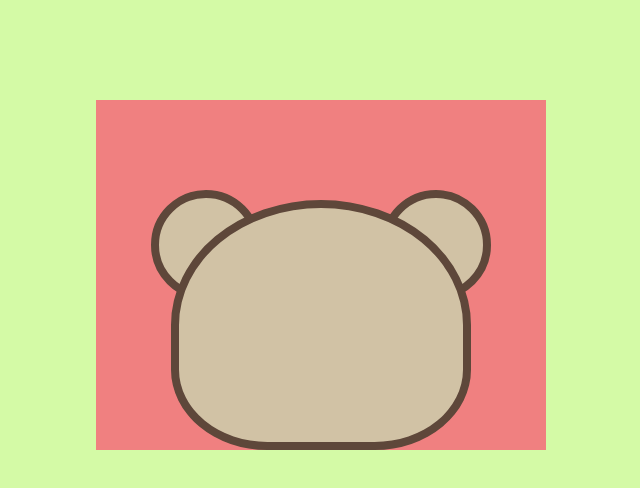
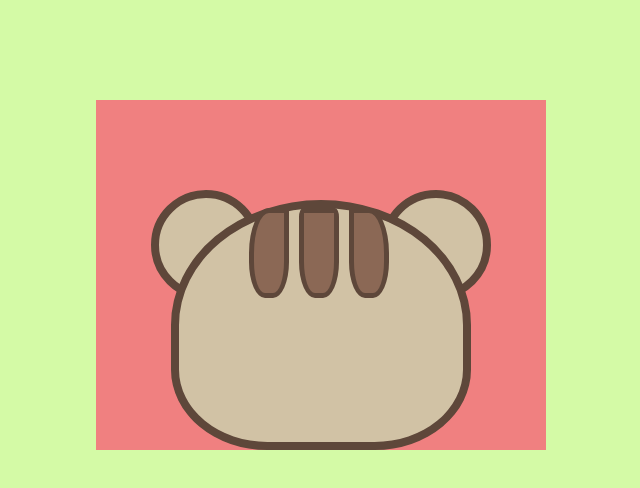
Before and after one commit to hayeonii/character_squirrel, a plain HTML site: page index.html in a window 1280 px wide. Shown: the whole page, without its empty margins (319-959 px from the left). Drawn offline with Linux system fonts and the light colour scheme.

Commit message:
다람쥐 줄무늬

```diff
--- a/style.css
+++ b/style.css
@@ -1,6 +1,7 @@
 /* setting */
 :root {
     --pri: #d1c2a5;
+    --sec: #8b6855;
 
 }
 
@@ -29,17 +30,6 @@ body {
     height: 350px;
 }
 
-.squirrel .face {
-    position: absolute;
-    bottom: 0;
-    left: 75px;
-    width: 300px;
-    height: 250px;
-    border-radius: 70% 70% 45% 45%;
-    background: var(--pri);
-    border: 8px solid #5e473a;
-}
-
 .squirrel .ear {
     position: absolute;
     width: 110px;
@@ -58,3 +48,48 @@ body {
     top: 90px;
     right: 55px;
 }
+
+.squirrel .face {
+    position: absolute;
+    bottom: 0;
+    left: 75px;
+    width: 300px;
+    height: 250px;
+    border-radius: 70% 70% 45% 45%;
+    background: var(--pri);
+    border: 8px solid #5e473a;
+}
+
+.squirrel .face .head {
+    position: relative;
+    width: 140px;
+    height: 100px;
+    top: 0;
+    left: 70px;
+}
+
+.face .head .line {
+    position: absolute;
+    width: 40px;
+    height: 90px;
+    background: var(--sec);
+    border: 5px solid #5e473a;
+}
+
+.face .head .line.left {
+    top: 0;
+    left: 0;
+    border-radius: 50% 0 40% 40%;
+}
+
+.face .head .line.middle {
+    top: 0;
+    left: 50px;
+    border-radius: 10% 10% 40% 40%;
+}
+
+.face .head .line.right {
+    top: 0;
+    right: 0;
+    border-radius: 0 50% 40% 40%;
+}
```
